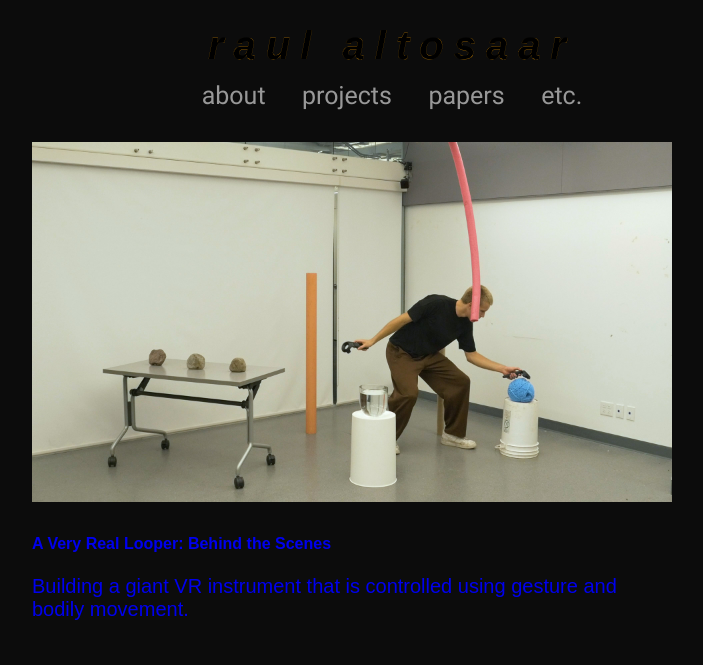
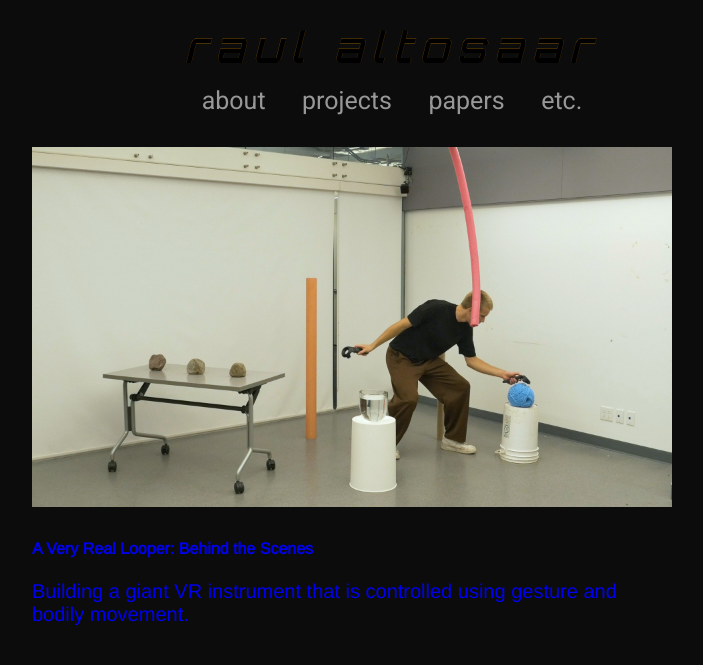
Before and after one commit to raulaltosaar/raul.earth, a Jekyll site: the page built from _pages/blog.md, in a window 1280 px wide. Shown: the top 665 px of the page, without its empty margins (248-951 px from the left). Built offline with Jekyll 4.4.1, drawn with Linux system fonts in a browser that asks for light colours; some web fonts are replaced.

Commit message:
remove font-face and preload. add google web font instead

```diff
--- a/_layouts/default.html
+++ b/_layouts/default.html
@@ -37,10 +37,8 @@
 <meta content="width=device-width" name="viewport">
 <meta name="viewport" content="width=device-width, initial-scale=1"/>
 
-<!-- Preload fonts -->
-<link rel="preload" href="./assets/fonts/orbitron-v11-latin-regular.woff2" as="font" type="font/woff2" crossorigin>
-<link rel="preload" href="./assets/fonts/roboto-v20-latin-regular.woff2" as="font" type="font/woff2" crossorigin>
-<link rel="preload" href="./assets/fonts/arimo-v13-latin-regular.woff2" as="font" type="font/woff2" crossorigin>
+<!-- Load fonts -->
+<link href="https://fonts.googleapis.com/css?family=Arimo|Orbitron|Roboto&display=swap" rel="stylesheet">
 
 <!-- Link CSS -->
 
--- a/assets/css/style.css
+++ b/assets/css/style.css
@@ -1,33 +1,6 @@
 @charset "UTF-8";
 
 /* =============== T Y P O G R A P H Y ================ */
-
-/* orbitron-regular - latin */
-@font-face {
-  font-family: 'Orbitron';
-  font-style: normal;
-  font-weight: 400;
-  src: local('Orbitron Regular'), local('Orbitron-Regular'),
-       url('./fonts/orbitron-v11-latin-regular.woff2') format('woff2'), /* Super Modern Browsers */
-}
-
-/* arimo-regular - latin */
-@font-face {
-  font-family: 'Arimo';
-  font-style: normal;
-  font-weight: 400;
-  src: local('Arimo Regular'), local('Arimo-Regular'),
-       url('./fonts/arimo-v13-latin-regular.woff2') format('woff2'), /* Super Modern Browsers */
-}
-
-/* roboto-regular - latin */
-@font-face {
-  font-family: 'Roboto';
-  font-style: normal;
-  font-weight: 400;
-  src: local('Roboto'), local('Roboto-Regular'),
-       url('./fonts/roboto-v20-latin-regular.woff2') format('woff2'), /* Super Modern Browsers */
-}
 
 html {font-size: 16px}
 
```
Also changed, not shown: assets/fonts/arimo-v13-latin-regular.woff2 (deleted), assets/fonts/orbitron-v11-latin-regular.woff2 (deleted), assets/fonts/roboto-v20-latin-regular.woff2 (deleted), 2 other files.
